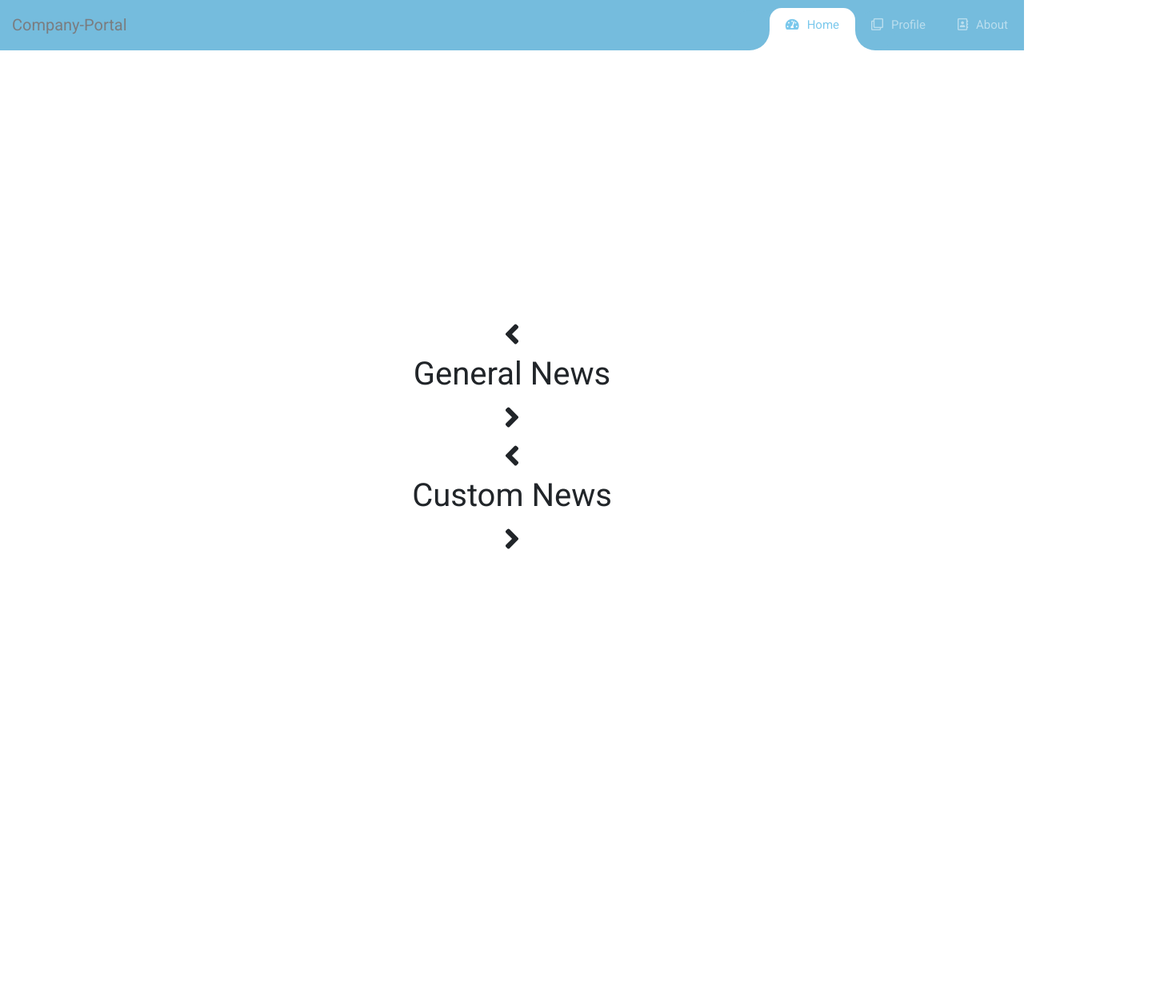
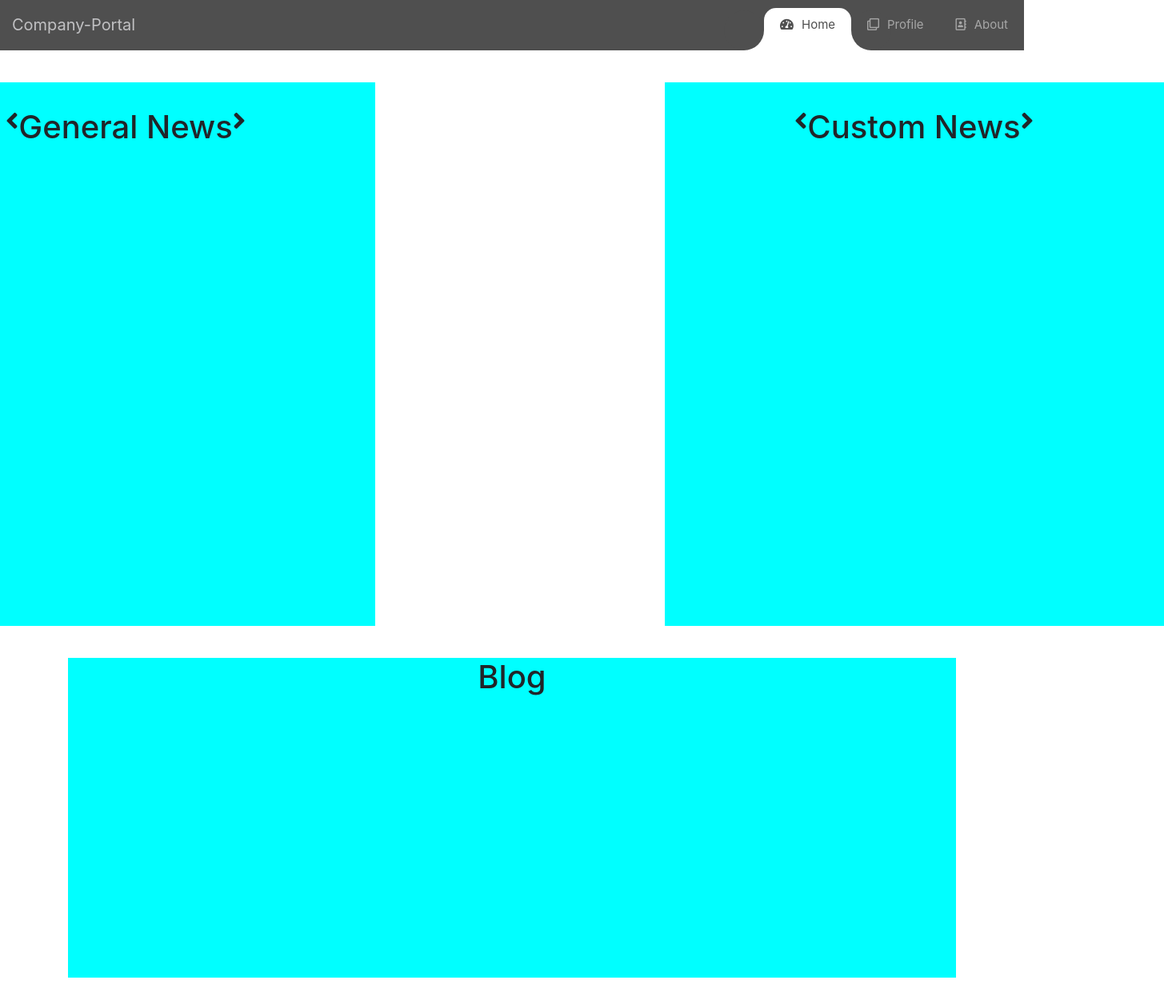
Before and after one commit to portalteam1/portail-entreprise, a React (Create React App) app in the folder company-portal-client/: page / in a window 1280 px wide. Shown: the top 1261 px of the page at 80% size, 1455 px wide, since content can reach past the window. Before the commit the page ends 800 px from the top, so only its background shows below. Built offline with nearby package versions, Linux system fonts and the light colour scheme; the HTML template or start-up script is replaced by a standard one.

Commit message:
initial layout

```diff
--- a/company-portal-client/src/App.css
+++ b/company-portal-client/src/App.css
@@ -1,3 +1,9 @@
+* {
+  margin: 0;
+  padding: 0;
+  box-sizing: border-box;
+}
+
 .App {
   text-align: center;
 }
--- /dev/null
+++ b/company-portal-client/src/components/Blog.js
@@ -0,0 +1,11 @@
+import React from "react"
+
+const Blog = () => {
+    return(
+        <div className="blog-container">
+            <h1>Blog</h1>
+        </div>
+    );
+}
+
+export default Blog;
--- a/company-portal-client/src/components/CustomNews.js
+++ b/company-portal-client/src/components/CustomNews.js
@@ -5,7 +5,7 @@ import {faAngleLeft, faAngleRight} from "@fortawesome/free-solid-svg-icons"
 
 const CustomNews = () =>{
     return(
-        <div className="general-news">
+        <div className="custom-news">
             <FontAwesomeIcon icon={faAngleLeft}/>
             <h1>Custom News</h1>
             <FontAwesomeIcon icon={faAngleRight}/>
--- a/company-portal-client/src/components/Nav/Nav.css
+++ b/company-portal-client/src/components/Nav/Nav.css
@@ -1,24 +1,25 @@
 @import url("https://fonts.googleapis.com/css?family=Roboto");
 
-body {
-  font-family: "Roboto", sans-serif;
-  background: rgb(255, 255, 255); /* fallback for old browsers */
-}
 * {
   margin: 0;
   padding: 0;
 }
+
+nav {
+  opacity: 70%;
+}
+
 i {
   margin-right: 10px;
 }
 .navbar-logo {
   padding: 15px;
-  color: rgb(123, 125, 128);
+  color: rgb(167, 167, 170);
   pointer-events: none;
 }
 
 .navbar-mainbg {
-  background-color: #75bcdd;
+  background-color: #050505;
   padding: 0px;
 }
 #navbarSupportedContent {
@@ -47,7 +48,7 @@ i {
   position: relative;
 }
 #navbarSupportedContent > ul > li.active > a {
-  color: #7ac8ec;
+  color: #050505;
   background-color: transparent;
   transition: all 0.7s;
 }
@@ -86,7 +87,7 @@ i {
   position: absolute;
   width: 25px;
   height: 25px;
-  background-color: #fff;
+  background-color: rgb(255, 255, 255);
   bottom: 10px;
 }
 .hori-selector .right {
@@ -102,7 +103,7 @@ i {
   width: 50px;
   height: 50px;
   border-radius: 50%;
-  background-color: #75bcdd;
+  background-color: #050505;
 }
 .hori-selector .right:before {
   bottom: 0;
--- /dev/null
+++ b/company-portal-client/src/components/Weather.js
@@ -0,0 +1,11 @@
+import React from "react"
+
+const Weather = () =>{
+    return(
+        <div className="weather-container">
+            <h1>Weather</h1>
+        </div>
+    );
+}
+
+export default Weather;
--- /dev/null
+++ b/company-portal-client/src/pages/Home/Home.css
@@ -0,0 +1,40 @@
+.news-container {
+  margin-top: 5vh;
+  display: flex;
+  justify-content: space-between;
+  width: 145%;
+  margin-left: -15rem;
+}
+.general-news,
+.custom-news {
+  font-size: 4vh;
+  width: 70vh;
+  display: flex;
+  justify-content: center;
+}
+.home-general-news,
+.home-custom-news {
+  padding: 2rem;
+  min-height: 85vh;
+  background-color: aqua;
+  justify-content: center;
+}
+
+.home-blog-container {
+  margin-top: 5vh;
+  justify-content: center;
+  width: 100%;
+  min-height: 50vh;
+  background-color: aqua;
+}
+
+.home-weather-container {
+  margin-top: 5vh;
+  width: 40%;
+  min-height: 40vh;
+  background-color: aqua;
+}
+
+svg {
+  cursor: pointer;
+}
--- a/company-portal-client/src/pages/Home/Home.js
+++ b/company-portal-client/src/pages/Home/Home.js
@@ -1,18 +1,33 @@
-import React from 'react'
+import React from "react";
 
-import GenNews from '../../components/GenNews';
-import CustomNews from '../../components/CustomNews';
+//adding style
+import "./Home.css";
+
+//adding components
+import Blog from "../../components/Blog"
+import Weather from "../../components/Weather"
+import GenNews from "../../components/GenNews";
+import CustomNews from "../../components/CustomNews";
 
 const Home = () => {
   return (
     <div className="container">
-
-    <h1 className="text-center" style={{paddingTop: "30%"}}>
-        <GenNews />
-        <CustomNews />
-    </h1>
-
-  </div>
-  )
-}
+      <div className="news-container">
+        <div className="home-general-news">
+          <GenNews />
+        </div>
+        <div className="home-custom-news">
+          <CustomNews />
+        </div>
+      </div>
+      <div className="home-blog-container">
+        <Blog/>
+      </div>
+      <div className="home-weather-container">
+        <Weather/>
+      </div>
+      <h1 className="text-center" style={{ paddingTop: "30%" }}></h1>
+    </div>
+  );
+};
 export default Home;
```
